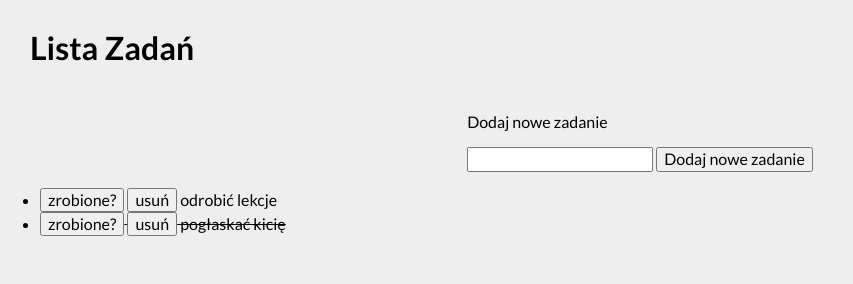
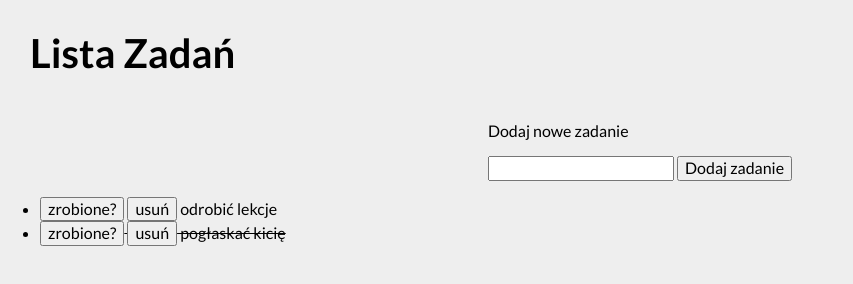
Before and after one commit to SleepyCl0ud/toDoList, a plain HTML site: page index.html in a window 1280 px wide. Shown: the whole page, without its empty margins (0-853 px from the left). Drawn offline with nearby package versions, Linux system fonts and the light colour scheme.

Commit message:
added css classes

```diff
--- a/css/form.css
+++ b/css/form.css
@@ -1,7 +1,9 @@
 html {
   box-sizing: border-box;
 }
-  *, *:before, *:after {
+*,
+*:before,
+*:after {
   box-sizing: inherit;
 }
 
--- a/css/header.css
+++ b/css/header.css
@@ -7,4 +7,6 @@
 
   .header {
     margin: 30px;
+    font-size: 40px;
+    font-weight: bold;
   }
--- a/index.html
+++ b/index.html
@@ -19,10 +19,10 @@
 <div class="form">
     <form class="js-form">
         <p class="form__header">
-            <label> Dodaj nowe zadanie</label>
+            <label class="form__label"> Dodaj nowe zadanie</label>
         </p>
         <input class="js-newTask form__input">
-        <button class="form__button">Dodaj nowe zadanie</button>
+        <button class="form__button">Dodaj zadanie</button>
     </form>
 
 </div>
```
Lines whose indentation alone changed are shown as unchanged.
